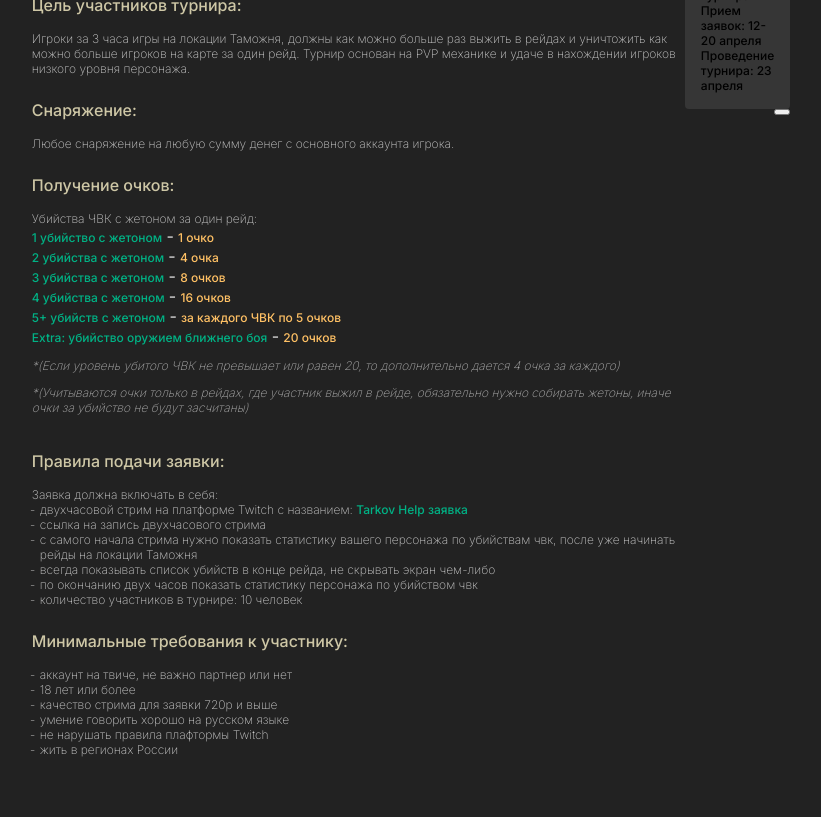
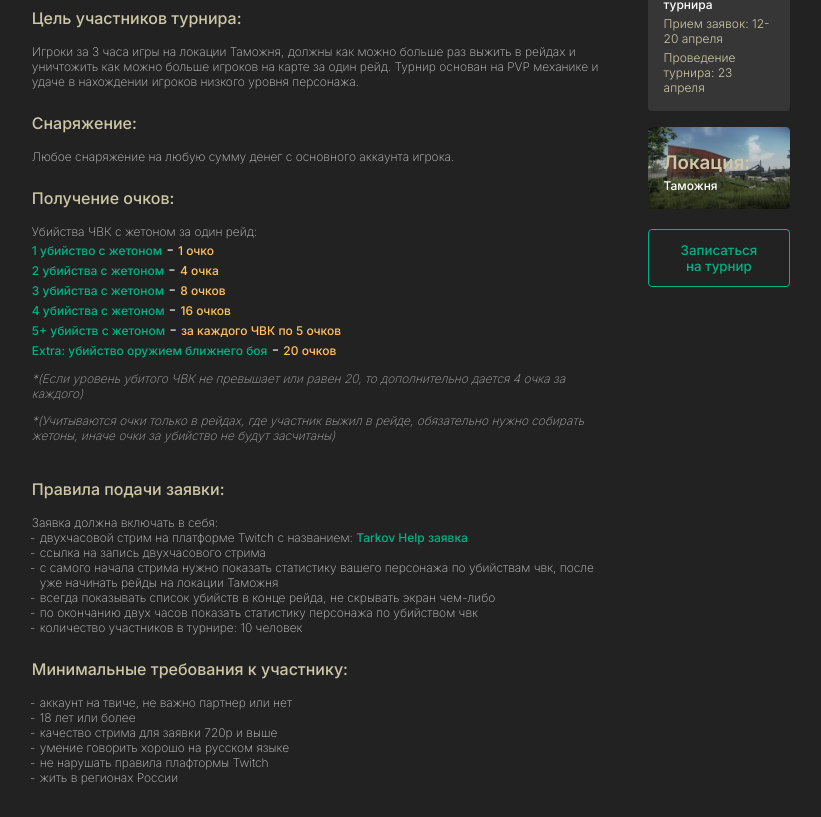
Before and after one commit to kalenav/tarkov_help_trial, a plain HTML site: page index.html in a window 1280 px wide. Shown: the part 393-1210 px from the top of the page, without its empty margins (229-1050 px from the left). Before the commit the page ends 1182 px from the top, so only its background shows below. Drawn offline with Linux system fonts and the light colour scheme.

Commit message:
feat: additional info block

```diff
--- a/index.html
+++ b/index.html
@@ -109,13 +109,19 @@
                 </div>
             </div>
             <div class="additional-info">
-                <div class="timing-info">
+                <div class="timing-info additional-info-item">
                     <p class="timing-info-text timing-info-header" id="timing-info-header"></p>
                     <p class="timing-info-text timing-info-dates" id="timing-info-dates"></p>
                     <p class="timing-info-text timing-info-start" id="timing-info-start"></p>
                 </div>
-                <div class="location"></div>
-                <button class="main-apply-button" id="main-apply-button"></button>
+                <div class="location additional-info-item">
+                    <img class="location-image" src="assets/customs.png">
+                    <div class="location-text-block">
+                        <h3 class="location-text-block-header" id="location-header"></h3>
+                        <p class="location-text-block-content" id="location-text"></p>
+                    </div>
+                </div>
+                <button class="main-apply-button additional-info-item" id="main-apply-button"></button>
             </div>
         </section>
     </div>
--- a/scripts/script.js
+++ b/scripts/script.js
@@ -45,6 +45,9 @@ const TournamentModule = (() => {
         'timing-info-header': 'Время проведения турнира',
         'timing-info-dates': 'Прием заявок: 12-20 апреля',
         'timing-info-start': 'Проведение турнира: 23 апреля',
+        'main-apply-button': 'Записаться на турнир',
+        'location-header': 'Локация:',
+        'location-text': 'Таможня',
     }
 
     function appendTextToTag(id, text) {
--- a/styles.scss
+++ b/styles.scss
@@ -32,12 +32,16 @@ $font-size-medium: $default-font-size * 1.2;
 $font-size-big: $default-font-size * 1.5;
 $font-size-large: $default-font-size * 2;
 
+$default-border-width: 0.1rem;
+
 $default-border-radius: 0.25rem;
 $border-radius-medium: $default-border-radius * 2;
 $border-radius-small: calc($default-border-radius / 2);
 
 $header-image-width: 25rem;
 $header-image-container-width: $header-image-width + $offset-large;
+
+$additional-info-container-width: 35%;
 
 $dark-gray: #222;
 $orange: #ffc165;
@@ -104,6 +108,7 @@ body {
                 padding: $offset-small $default-offset-double;
                 margin-top: auto;
                 border-radius: $default-border-radius;
+                border: none;
 
                 &:hover {
                     cursor: pointer;
@@ -127,7 +132,7 @@ body {
         .main {
             @include flex-row;
 
-            margin-top: $default-offset-double;
+            margin-top: $offset-big;
 
             .rules {
                 @include flex-column;
@@ -204,17 +209,78 @@ body {
             .additional-info {
                 @include flex-column;
                 align-items: flex-end;
+                width: $additional-info-container-width;
+                margin-left: $default-offset-double;
+
+                &-item {
+                    margin-bottom: $default-offset;
+                    width: 100%;
+
+                    &.main-apply-button {
+                        width: auto;
+                    }
+                }
 
                 .timing-info {
                     @include flex-column;
 
                     background-color: $gray;
                     border-radius: $default-border-radius;
-                    padding: $default-offset;
+                    padding: $offset-small $default-offset;
 
                     &-text {
-                        margin: 0;
+                        margin: 0 0 $default-offset-quarter 0;
                         font-size: $font-size-small;
+                        font-weight: 300;
+                    }
+
+                    &-header {
+                        color: $white;
+                        font-weight: 500;
+                    }
+
+                    &-dates, &-start {
+                        color: $beige;
+                    }
+                }
+
+                .location {
+                    position: relative;
+
+                    &-image {
+                        width: 100%;
+                    }
+
+                    &-text-block {
+                        position: absolute;
+                        bottom: 0;
+                        left: 0;
+                        padding: $default-offset;
+
+                        &-header {
+                            color: $beige;
+                        }
+
+                        &-content {
+                            color: $white;
+                            font-size: $font-size-small;
+                        }
+
+                        &-header, &-content {
+                            margin: $default-offset-quarter 0;
+                        }
+                    }
+                }
+
+                .main-apply-button {
+                    color: $lightgreen;
+                    background-color: rgba(0, 0, 0, 0);
+                    border: solid $lightgreen $default-border-width;
+                    padding: $offset-small $default-offset-double;
+                    border-radius: $default-border-radius;
+
+                    &:hover {
+                        cursor: pointer;
                     }
                 }
             }
```
Also changed, not shown: assets/customs.png (added), css/styles.css, 1 other file.
